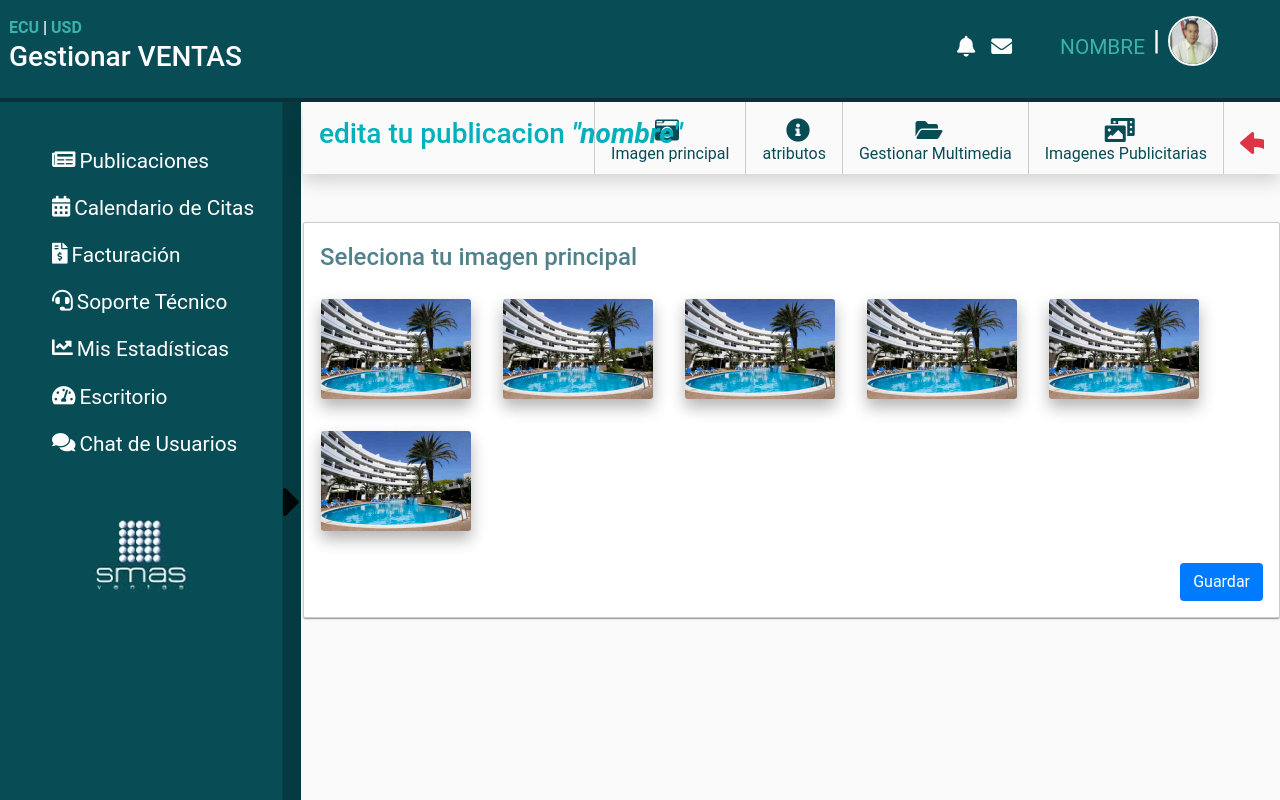
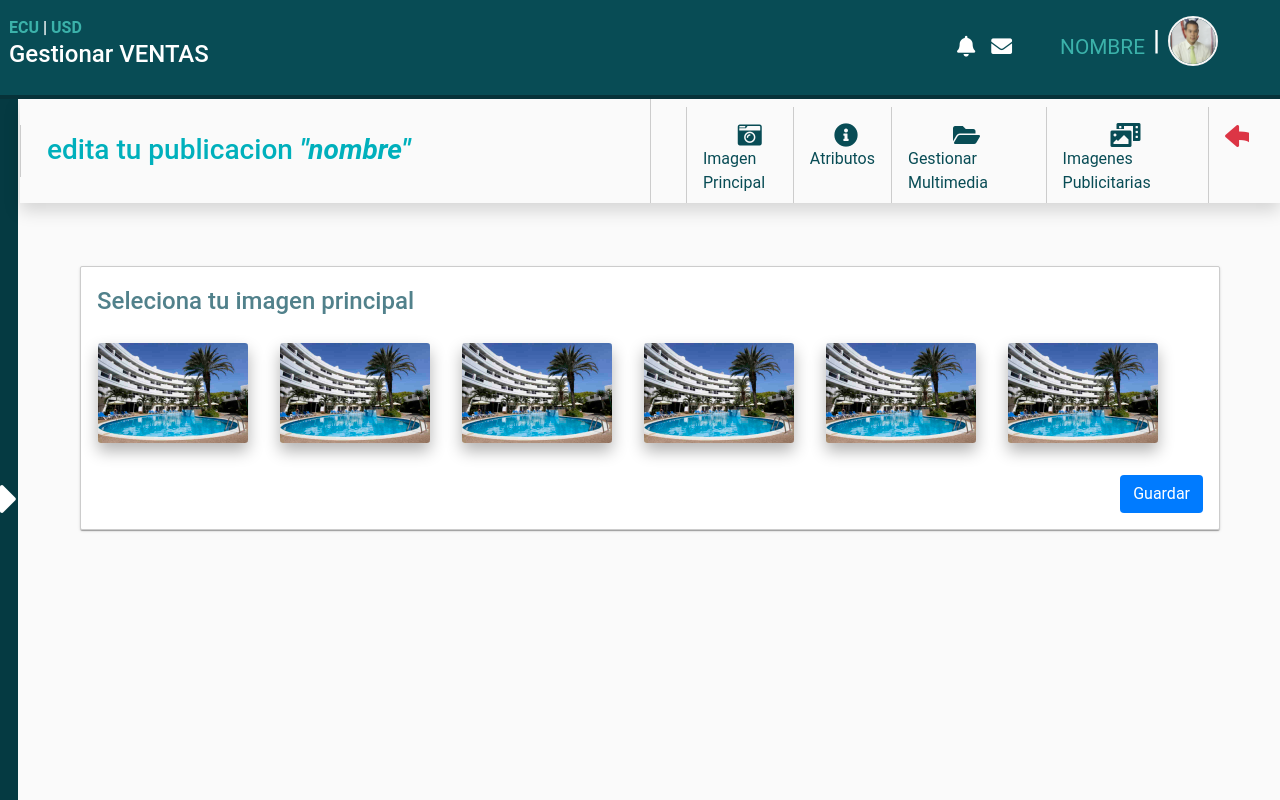
Before and after one commit to alfonsodav/smas-ventas, an Angular app: page /publicacion in a window 1280 px wide. Built offline with nearby package versions, Linux system fonts and the light colour scheme; what angular-bootstrap-md would draw is missing.

Commit message:
vistas moviles

```diff
--- a/src/app/app.component.css
+++ b/src/app/app.component.css
@@ -1,5 +1,4 @@
 .main{
-  margin-left: 20px;
   margin-bottom: 10%;
   }
 
@@ -31,3 +30,66 @@
   font-size: 3em;
 
 }
+
+.navbar{
+  background-color: #084c55;
+  justify-content: space-between;
+  border-bottom: 4px solid #0708095e;
+}
+.fa{
+  color: white;
+}
+.moneda a{
+  color:#3bb2aa;
+}
+.nav-noti{
+  display: flex;
+  color:#3bb2aa;
+  margin: 0px;
+  font-size: 1.3rem !important;
+  justify-content: flex-end;
+}
+.nav-user a{
+  color:#3bb2aa;
+}
+.avatar {
+  border-radius: 50%;
+  border: 2px solid whitesmoke;
+}
+
+/*                  Media Query               */
+@media(min-width:769px){
+  .main{
+    margin-left: 20px;
+  }
+}
+
+@media(min-width:769px){
+  .hamburguesa{
+    display: none;
+  }
+}
+@media(max-width:769px){
+  .sidenav-toggle{
+    display: none;
+  }
+}
+
+@media(max-width:769px){
+  .moneda{
+      display: none;
+
+  }
+}
+
+@media (max-width:769px){
+  .nav-user{
+
+      display: none !important;
+  }
+}
+@media(min-width:769px){
+  .espaciador{
+    -webkit-box-flex: 1;flex-grow: 1;
+  }
+}
--- a/src/app/app.component.html
+++ b/src/app/app.component.html
@@ -1,7 +1,33 @@
-<app-header></app-header>
+<header>
+    <div class="navbar navbar-absolute-top shadow">
+        <div class="row w-100" >
+
+            <div class="col-sm-6 col-8 p-2 d-flex d-md-block">
+             <span class="fas fa-bars hamburguesa my-auto m-1" (click)="sidenav.toggle()"></span>
+
+                <div class="moneda"><b><a  routerLink=""> ECU </a><span class="text-white">|</span><a  routerLink=""> USD </a></b></div>
+                <h4 class="text-white my-auto h3-responsive">Gestionar VENTAS</h4>
+            </div>
+
+            <div class="col-sm-6 col-4 nav-noti ">
+                <!-- <div class="espaciador"></div> -->
+                <div class="d-flex">
+                <div class="p-md-3 d-flex ">
+                <span class="p-2"><i class="fa fa-bell"></i></span><span class="p-2"><i class="fa fa-envelope"></i></span>
+            </div>
+            <div class="p-md-3 d-flex nav-user ">
+                <a  routerLink="perfil" class="p-2">NOMBRE</a><h3 class="text-white">|</h3>
+                 <img class="avatar ml-2 mt-n2" src="assets/images/avatar.jpg" alt="" width="50px" height="50px">
+            </div>
+        </div>
+            </div>
+
+        </div>
+    </div>
+</header>
 <mat-sidenav-container class="sidebar" autosize>
 
-    <mat-sidenav #sidenav class="sidenav mat-sidenav-opened" mode="side" opened="true" >
+    <mat-sidenav #sidenav class="sidenav mat-sidenav-opened" mode="side" opened="false" >
         <ul class="mt-3 ml-n3">
             <li class="text-white list-unstyled p-2" *ngFor="let item of menu">
                 <i class="fa {{item.icon}} pt-1" ></i>
--- a/src/app/app.module.ts
+++ b/src/app/app.module.ts
@@ -17,7 +17,6 @@ import { AppRoutingModule } from './app-routing.module';
 import { AppComponent } from './app.component';
 import { HeaderComponent } from './view/header/header.component';
 import { BrowserAnimationsModule } from '@angular/platform-browser/animations';
-import { SidebarComponent } from './view/sidebar/sidebar.component';
 import { PublicacionesComponent } from './view/publicaciones/publicaciones.component';
 import { HomeComponent } from './view/home/home.component';
 import { PublicacionComponent } from './view/publicacion/publicacion.component';
@@ -32,7 +31,6 @@ import { PerfilComponent } from './view/perfil/perfil.component';
   declarations: [
     AppComponent,
     HeaderComponent,
-    SidebarComponent,
     PublicacionesComponent,
     HomeComponent,
     PublicacionComponent,
--- a/src/app/view/header/header.component.css
+++ b/src/app/view/header/header.component.css
@@ -5,6 +5,12 @@
 }
 .fa{
     color: white;
+}
+@media(min-width:768){
+    moneda{
+        display: none;
+        visibility: hidden;
+    }
 }
 .moneda a{
     color:#3bb2aa;
--- a/src/app/view/publicacion/cambiar-atributos/cambiar-atributos.component.html
+++ b/src/app/view/publicacion/cambiar-atributos/cambiar-atributos.component.html
@@ -1,20 +1,26 @@
-<nav class="nav navbar shadow">
-  <h3 class="pl-3 titulo">edita tu publicacion <b class="font-italic">"nombre"</b></h3>
-  <div style="-webkit-box-flex: 1;flex-grow: 1;border:none"></div>
-  <div>
-    <a class="nav-link" routerLink="/publicacion"><i class="fa fa-camera-retro"></i>Imagen principal</a>
+<nav class="nav navbar shadow d-block d-md-flex">
+  <div class="titulo d-flex col-md-6 col-12">
+    <h3 class="pl-3 my-auto h3-responsive">edita tu publicacion <b class="font-italic">"nombre"</b></h3>
+    <div id="regresar-titulo">
+      <a class="nav-link"  routerLink="/publicaciones"><mat-icon class="fa fa-reply fa-2x text-danger"></mat-icon></a>
+    </div>
+  </div>
+    <div class="justify-content-end d-flex col-md-6 col-12 enlaces">
+    <div id="primero">
+      <a class="nav-link" routerLink="/publicacion"><i class="fa fa-camera-retro"></i>Imagen Principal</a>
     </div>
     <div>
-    <a class="nav-link"  routerLink="/publicacion/atributos"><i class="fa fa-info-circle"></i>atributos</a>
+      <a class="nav-link"  routerLink="/publicacion/atributos"><i class="fa fa-info-circle"></i>Atributos</a>
     </div>
     <div>
       <a class="nav-link" routerLink="/publicacion/gestionar"><i class="fa fa-folder-open"></i>Gestionar Multimedia</a>
     </div>
-  <div style="border-right: 1px solid #ccc;">
+    <div id="ultimo">
       <a class="nav-link" routerLink="/publicacion/publicitaria"><i class="fa fa-photo-video"></i>Imagenes Publicitarias</a>
     </div>
     <div id="regresar">
       <a class="nav-link"  routerLink="/publicaciones"><mat-icon class="fa fa-reply fa-2x text-danger"></mat-icon></a>
+    </div>
   </div>
 </nav>
 
@@ -28,7 +34,7 @@
     <div class="" mdbCollapse #precio="bs-collapse">
       <form class="example-form">
 
-          <input type="" class="atributos">
+          <input type="number" class="atributos">
 
     </form>
     </div>
@@ -41,7 +47,7 @@
     <div class="" mdbCollapse #descripcion="bs-collapse">
       <form class="example-form">
 
-          <input type="" class="atributos">
+          <input type="text" class="atributos">
 
     </form>
     </div>
--- a/src/app/view/publicacion/gestionar/gestionar.component.html
+++ b/src/app/view/publicacion/gestionar/gestionar.component.html
@@ -1,21 +1,27 @@
-<nav class="nav navbar shadow">
-    <h3 class="pl-3 titulo">edita tu publicacion <b class="font-italic">"nombre"</b></h3>
-    <div style="-webkit-box-flex: 1;flex-grow: 1;border:none"></div>
-    <div>
-      <a class="nav-link" routerLink="/publicacion"><i class="fa fa-camera-retro"></i>Imagen principal</a>
+<nav class="nav navbar shadow d-block d-md-flex">
+  <div class="titulo d-flex col-md-6 col-12">
+    <h3 class="pl-3 my-auto h3-responsive">edita tu publicacion <b class="font-italic">"nombre"</b></h3>
+    <div id="regresar-titulo">
+      <a class="nav-link"  routerLink="/publicaciones"><mat-icon class="fa fa-reply fa-2x text-danger"></mat-icon></a>
+    </div>
+  </div>
+    <div class="justify-content-end d-flex col-md-6 col-12 enlaces">
+    <div id="primero">
+      <a class="nav-link" routerLink="/publicacion"><i class="fa fa-camera-retro"></i>Imagen Principal</a>
     </div>
     <div>
-      <a class="nav-link"  routerLink="/publicacion/atributos"><i class="fa fa-info-circle"></i>atributos</a>
+      <a class="nav-link"  routerLink="/publicacion/atributos"><i class="fa fa-info-circle"></i>Atributos</a>
     </div>
     <div>
       <a class="nav-link" routerLink="/publicacion/gestionar"><i class="fa fa-folder-open"></i>Gestionar Multimedia</a>
     </div>
-    <div style="border-right: 1px solid #ccc;">
+    <div id="ultimo">
       <a class="nav-link" routerLink="/publicacion/publicitaria"><i class="fa fa-photo-video"></i>Imagenes Publicitarias</a>
     </div>
     <div id="regresar">
       <a class="nav-link"  routerLink="/publicaciones"><mat-icon class="fa fa-reply fa-2x text-danger"></mat-icon></a>
     </div>
+  </div>
 </nav>
 
 <mat-card class="container gestiones">
@@ -27,7 +33,7 @@
       </div>
 <!--/////////////////////////////////////////////////////////////////////////////////////////////////-->
     <div class="miniaturas row" *ngIf="multimedia == 'imagen'" >
-      <figure class="col-2" *ngFor="let imagen of imagenes">
+      <figure *ngFor="let imagen of imagenes">
         <img  class="miniatura shadow" src="{{imagen.ruta}}" alt="{{imagen.altFile}}">
         <span class="far fa-trash-alt d-block text-center"></span>
       </figure>
--- a/src/app/view/publicacion/publicacion.component.css
+++ b/src/app/view/publicacion/publicacion.component.css
@@ -19,14 +19,10 @@
     border-radius: 2px !important;
 }
 .titulo{
-    position: absolute;
+    float: left;
     padding: 10px;
     color: #00b0bc;
-}
-@media(max-width:1200px){
-    .titulo{
-        display: none;
-    }
+    justify-content: space-between;
 }
 .atributos{
     border: none;
@@ -35,11 +31,6 @@
 .nav div i{
     padding-left: 37%;
     font-size: 1.5em;
-}
-.nav div{
-    border-left: 1px solid #ccc;
-    padding-top: 0.5rem;
-
 }
 .nav{
     color: #00b0bc;
@@ -75,3 +66,34 @@ a:hover{
     color: #00b0bc;
     font-size: 2rem;
 }
+#regresar-titulo{
+    border: none;
+}
+#primero{
+    left: 20px;
+    position: inherit;
+}
+@media(max-width:960px){
+    #regresar{
+     display: none;
+    }
+    .enlaces{
+        border-top: 1px solid #ccc;
+        border-bottom: 1px solid #ccc;
+    }
+}
+@media(min-width:960px){
+    #regresar-titulo{
+        display: none;
+        border: none;
+    }
+    #ultimo{
+        border-right: 1px solid #ccc;
+    }
+
+.nav div{
+    border-left: 1px solid #ccc;
+    padding-top: 0.5rem;
+
+}
+}
--- a/src/app/view/publicacion/publicacion.component.html
+++ b/src/app/view/publicacion/publicacion.component.html
@@ -1,20 +1,26 @@
-<nav class="nav navbar shadow">
-  <h3 class="pl-3 titulo">edita tu publicacion <b class="font-italic">"nombre"</b></h3>
-  <div style="-webkit-box-flex: 1;flex-grow: 1;border:none"></div>
-  <div>
-    <a class="nav-link" routerLink="/publicacion"><i class="fa fa-camera-retro"></i>Imagen principal</a>
+<nav class="nav navbar shadow d-block d-md-flex">
+  <div class="titulo d-flex col-md-6 col-12">
+    <h3 class="pl-3 my-auto h3-responsive">edita tu publicacion <b class="font-italic">"nombre"</b></h3>
+    <div id="regresar-titulo">
+      <a class="nav-link"  routerLink="/publicaciones"><mat-icon class="fa fa-reply fa-2x text-danger"></mat-icon></a>
+    </div>
+  </div>
+    <div class="justify-content-end d-flex col-md-6 col-12 enlaces">
+    <div id="primero">
+      <a class="nav-link" routerLink="/publicacion"><i class="fa fa-camera-retro"></i>Imagen Principal</a>
     </div>
     <div>
-    <a class="nav-link"  routerLink="/publicacion/atributos"><i class="fa fa-info-circle"></i>atributos</a>
+      <a class="nav-link"  routerLink="/publicacion/atributos"><i class="fa fa-info-circle"></i>Atributos</a>
     </div>
     <div>
       <a class="nav-link" routerLink="/publicacion/gestionar"><i class="fa fa-folder-open"></i>Gestionar Multimedia</a>
     </div>
-  <div style="border-right: 1px solid #ccc;">
+    <div id="ultimo">
       <a class="nav-link" routerLink="/publicacion/publicitaria"><i class="fa fa-photo-video"></i>Imagenes Publicitarias</a>
     </div>
     <div id="regresar">
       <a class="nav-link"  routerLink="/publicaciones"><mat-icon class="fa fa-reply fa-2x text-danger"></mat-icon></a>
+    </div>
   </div>
 </nav>
 
--- a/src/app/view/publicacion/publicitaria/publicitaria.component.html
+++ b/src/app/view/publicacion/publicitaria/publicitaria.component.html
@@ -1,21 +1,27 @@
-<nav class="nav navbar shadow">
-    <h3 class="pl-3 titulo">edita tu publicacion <b class="font-italic">"nombre"</b></h3>
-    <div style="-webkit-box-flex: 1;flex-grow: 1;border:none"></div>
-    <div>
-      <a class="nav-link" routerLink="/publicacion"><i class="fa fa-camera-retro"></i>Imagen principal</a>
+<nav class="nav navbar shadow d-block d-md-flex">
+  <div class="titulo d-flex col-md-6 col-12">
+    <h3 class="pl-3 my-auto h3-responsive">edita tu publicacion <b class="font-italic">"nombre"</b></h3>
+    <div id="regresar-titulo">
+      <a class="nav-link"  routerLink="/publicaciones"><mat-icon class="fa fa-reply fa-2x text-danger"></mat-icon></a>
+    </div>
+  </div>
+    <div class="justify-content-end d-flex col-md-6 col-12 enlaces">
+    <div id="primero">
+      <a class="nav-link" routerLink="/publicacion"><i class="fa fa-camera-retro"></i>Imagen Principal</a>
     </div>
     <div>
-      <a class="nav-link"  routerLink="/publicacion/atributos"><i class="fa fa-info-circle"></i>atributos</a>
+      <a class="nav-link"  routerLink="/publicacion/atributos"><i class="fa fa-info-circle"></i>Atributos</a>
     </div>
     <div>
       <a class="nav-link" routerLink="/publicacion/gestionar"><i class="fa fa-folder-open"></i>Gestionar Multimedia</a>
     </div>
-    <div style="border-right: 1px solid #ccc;">
+    <div id="ultimo">
       <a class="nav-link" routerLink="/publicacion/publicitaria"><i class="fa fa-photo-video"></i>Imagenes Publicitarias</a>
     </div>
     <div id="regresar">
       <a class="nav-link"  routerLink="/publicaciones"><mat-icon class="fa fa-reply fa-2x text-danger"></mat-icon></a>
     </div>
+  </div>
 </nav>
 
 <mat-card class="container">
--- a/src/app/view/publicaciones/publicaciones.component.css
+++ b/src/app/view/publicaciones/publicaciones.component.css
@@ -1,5 +1,7 @@
 .nav-component {
-padding: 25px;
+padding: 20px;
+padding-top: 15px;
+padding-bottom: 15px;
 }
 .nav-component h3{
     color: #3bb2aa;
@@ -11,7 +13,7 @@ padding: 25px;
       }
 
       .search input {
-        width: 250px;
+        width: 300px;
         height: 32px;
 
         background: #dfdfdf;
@@ -42,6 +44,14 @@ padding: 25px;
     color: #cfcfcf;
     font-weight: bold;
 }
+#action-movil i{
+    padding: 5px;
+    color: #cfcfcf;
+    font-weight: bold;
+}
+#action-div i:hover{
+    color: #3bb2aa;
+}
 #action-table i:hover{
     color: #3bb2aa;
 }
@@ -68,3 +78,12 @@ th{
 -moz-box-shadow: 5px 5px 30px 0px rgba(0,0,0,0.55);
 box-shadow: 5px 5px 30px 0px rgba(0,0,0,0.55);
 }
+.texto-pequeño{
+    font-size: x-small;
+    font-weight: 450;
+}
+.contadores{
+    display: grid;
+    font-size: 1rem;
+    margin: 5px;
+}
--- a/src/app/view/publicaciones/publicaciones.component.html
+++ b/src/app/view/publicaciones/publicaciones.component.html
@@ -1,33 +1,39 @@
-<nav class="d-flex shadow nav-component">
-  <h4 class="pt-2">ADMINISTRACIÓN DE PUBLICACIONES</h4>
-  <div style="-webkit-box-flex: 1;flex-grow: 1;"></div>
-
-  <div class="search">
+<nav class="shadow nav-component justify-content-between row">
+  <div class="col-12 col-md-7">
+  <h5 class="pt-2 h4-responsive">ADMINISTRACIÓN DE PUBLICACIONES</h5>
+  </div>
+  <div class="search justify-content-between  d-flex">
     <span class="fa fa-search"></span>
     <input type="search" placeholder="Buscar Publicación">
+    <div class=" d-md-none">
+      <span class="p-2" style="color: #084c55;"><i class="fas fa-filter"></i></span>
+      <span class="p-2" style="color: #084c55;"><i class="fas fa-sort-amount-down-alt"></i></span>
+    </div>
   </div>
 </nav>
 <div class="container mt-2">
-  <div class="row">
+  <div class="row justify-content-between">
     <span>se muestran 2 de 4 </span>
-    <span style="-webkit-box-flex: 1;flex-grow: 1;"></span>
+    <div class="d-none d-md-block">
     <span class="p-2" style="color: #084c55;"><i class="fas fa-filter"></i>Filtrar</span>
     <span class="p-2" style="color: #084c55;"><i class="fas fa-sort-amount-down-alt"></i>Ordenar</span>
+    </div>
   </div>
-  <div class="table-scroll-vertical publicaciones">
-    <table class="tabla">
+  <div class="publicaciones">
+    <!--  //////////////////////////          vista escritorio                                    ////////////////////////// -->
+    <table class="tabla d-none d-md-block">
       <thead>
         <th>Menú</th>
-        <th><span matBadge="11" matBadgeOverlap="false">Publicación</span></th>
-        <th><span matBadge="11" matBadgeOverlap="false">Publicidad destacada</span></th>
-        <th><span matBadge="11" matBadgeOverlap="false">Publicidad en pagina central</span></th>
-        <th><span matBadge="11" matBadgeOverlap="false">Publicidad en pie de pagina</span></th>
-        <th><span matBadge="11" matBadgeOverlap="false">Publicidad en encabezado</span></th>
-        <th><span matBadge="11" matBadgeOverlap="false">Publicidad lateral izquierda</span></th>
+        <th><span matBadge="1" matBadgeOverlap="false">Publicación</span></th>
+        <th><span matBadge="4" matBadgeOverlap="false">Publicidad destacada</span></th>
+        <th><span matBadge="5" matBadgeOverlap="false">Publicidad en pagina central</span></th>
+        <th><span matBadge="2" matBadgeOverlap="false">Publicidad en pie de pagina</span></th>
+        <th><span matBadge="1" matBadgeOverlap="false">Publicidad en encabezado</span></th>
+        <th><span matBadge="3" matBadgeOverlap="false">Publicidad lateral izquierda</span></th>
       </thead>
       <tbody>
         <tr>
-          <td id="action-table">
+          <td id="action-table" class=" ta">
             <i class="far fa-pause-circle"></i>
             <a class="text-body"  routerLink="/publicacion"><i class="far fa-edit"></i></a>
             <i class="fa fa-power-off"></i>
@@ -62,10 +68,147 @@
         </tr>
       </tbody>
     </table>
+    <!--  //////////////////////////          vista movil                                    ////////////////////////// -->
+    <div class="d-block d-md-none bg-white">
+      <div class="row border">
+      <div class="col-1" id="action-movil">
+        <i class="far fa-pause-circle"></i>
+        <a class="text-body"  routerLink="/publicacion"><i class="far fa-edit"></i></a>
+        <i class="fa fa-power-off"></i>
+      </div>
+      <div class="col-10">
+        <img class="rounded-circle ml-2 mt-2" src="assets/images/sunsol-piscina-sm.jpg" alt="" width="60px" height="60px">
+        <span class="p-2">hotel Euro Building</span>
+      </div>
+      <div class="my-auto">
+        <mat-icon class="fa fa-arrow-down text-primary my-auto" (click)="detalle1.toggle()"></mat-icon>
+      </div>
+    </div>
+    <div class="texto-pequeño" mdbCollapse #detalle1="bs-collapse">
+      <div class="row">
+        <div class="col-2 p-1"><span >Publicidad Destacada</span><br>
+      </div>
+        <div class="col-3 p-1"><span >Publicidad pagina central</span>
+        </div>
+        <div class="col-2 p-1"><span >Publicidad pie de pagina</span>
+        </div>
+        <div class="col-2 p-1"><span >Publicidad encabezado</span>
+        </div>
+        <div class="col-3 p-1"><span >Publicidad lateral izquierda</span>
+        </div>
+      </div>
+      <div class="row">
+        <div class="col-2 p-1">
+        <div class="text-center contadores">
+          <span class="rounded-circle text-danger">2</span>
+          <span class="fa fa-plus-circle text-info"></span>
+          <span class="">2</span>
+        </div>
+      </div>
+        <div class="col-3 p-1">
+          <div class="text-center contadores">
+            <span class="rounded-circle text-danger">2</span>
+            <span class="fa fa-plus-circle text-info"></span>
+            <span class="">2</span>
+            </div>
+        </div>
+        <div class="col-2 p-1">
+          <div class="text-center contadores">
+            <span class="rounded-circle text-danger">2</span>
+            <span class="fa fa-plus-circle text-info"></span>
+            <span class="">2</span>
+            </div>
+        </div>
+        <div class="col-2 p-1">
+          <div class="text-center contadores">
+            <span class="rounded-circle text-danger">2</span>
+            <span class="fa fa-plus-circle text-info"></span>
+            <span class="">2</span>
+            </div>
+        </div>
+        <div class="col-3 p-1">
+          <div class="text-center contadores">
+            <span class="rounded-circle text-danger">2</span>
+            <span class="fa fa-plus-circle text-info"></span>
+            <span class="">2</span>
+            </div>
+        </div>
+      </div>
+    </div>
+
+    </div>
+    <div class="d-block d-md-none bg-white">
+      <div class="row border">
+      <div class="col-1" id="action-movil">
+        <i class="far fa-pause-circle"></i>
+        <a class="text-body"  routerLink="/publicacion"><i class="far fa-edit"></i></a>
+        <i class="fa fa-power-off"></i>
+      </div>
+      <div class="col-10">
+        <img class="rounded-circle ml-2 mt-2" src="assets/images/sunsol-piscina-sm.jpg" alt="" width="60px" height="60px">
+        <span class="p-2">hotel Euro Building</span>
+      </div>
+      <div class="my-auto">
+        <mat-icon class="fa fa-arrow-down text-primary " (click)="detalle.toggle()"></mat-icon>
+      </div>
+    </div>
+    <div class="texto-pequeño" mdbCollapse #detalle="bs-collapse">
+        <div class="row">
+        <div class="col-2 p-1"><span >Publicidad Destacada</span><br>
+      </div>
+        <div class="col-3 p-1"><span >Publicidad pagina central</span>
+        </div>
+        <div class="col-2 p-1"><span >Publicidad pie de pagina</span>
+        </div>
+        <div class="col-2 p-1"><span >Publicidad encabezado</span>
+        </div>
+        <div class="col-3 p-1"><span >Publicidad lateral izquierda</span>
+        </div>
+      </div>
+      <div class="row">
+        <div class="col-2 p-1">
+        <div class="text-center contadores">
+          <span class="rounded-circle text-danger">2</span>
+          <span class="fa fa-plus-circle text-info"></span>
+          <span class="">2</span>
+        </div>
+      </div>
+        <div class="col-3 p-1">
+          <div class="text-center contadores">
+            <span class="rounded-circle text-danger">2</span>
+            <span class="fa fa-plus-circle text-info"></span>
+            <span class="">2</span>
+            </div>
+        </div>
+        <div class="col-2 p-1">
+          <div class="text-center contadores">
+            <span class="rounded-circle text-danger">2</span>
+            <span class="fa fa-plus-circle text-info"></span>
+            <span class="">2</span>
+            </div>
+        </div>
+        <div class="col-2 p-1">
+          <div class="text-center contadores">
+            <span class="rounded-circle text-danger">2</span>
+            <span class="fa fa-plus-circle text-info"></span>
+            <span class="">2</span>
+            </div>
+        </div>
+        <div class="col-3 p-1">
+          <div class="text-center contadores">
+            <span class="rounded-circle text-danger">2</span>
+            <span class="fa fa-plus-circle text-info"></span>
+            <span class="">2</span>
+            </div>
+        </div>
+      </div>
+    </div>
+
+    </div>
   </div>
   <div class="text-center mt-5">
-    <i class="fas fa-redo fa-spin fa-3x" style="color: #0ec2fb;"></i>
-        </div>
+    <i class="fas fa-redo fa-3x" style="color: #0ec2fb;"></i>
+  </div>
 
 <div mdbModal #basicModal="mdbModal" class="modal fade right" tabindex="-1" role="dialog" aria-labelledby="myBasicModalLabel"
   aria-hidden="true" [config]="{backdrop: false}">
```
Also changed, not shown: src/app/view/perfil/perfil.component.html (+12 -10 lines). Lines whose indentation alone changed are shown as unchanged.
